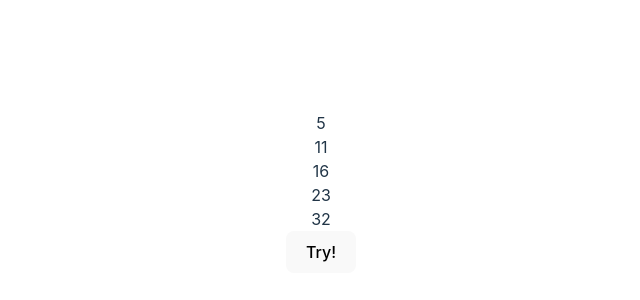
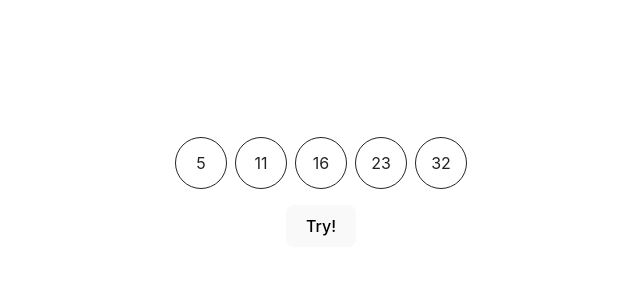
Before and after one commit to AlanNRZBV/homeWork-51, a React (Vite) app: page / in a window 1280 px wide. Shown: the part 208-508 px from the top of the page, without its empty margins (319-959 px from the left). Built offline with nearby package versions, Linux system fonts and the light colour scheme.

Commit message:
style: added styles for lottery balls

```diff
--- a/src/App.css
+++ b/src/App.css
@@ -4,3 +4,28 @@
   padding: 2rem;
   text-align: center;
 }
+
+.balls{
+  display: flex;
+  margin-bottom: 16px;
+}
+
+.ball {
+  width: 50px;
+  height: 50px;
+  background-color: #fff;
+  border-radius: 50%;
+  border: 1px solid #242424;
+  display: flex;
+  justify-content: center;
+  align-items: center;
+}
+
+.ball:not(:last-child){
+  margin-right: 8px;
+}
+
+.number {
+  font-size: 1rem;
+  color: #242424;
+}
```
